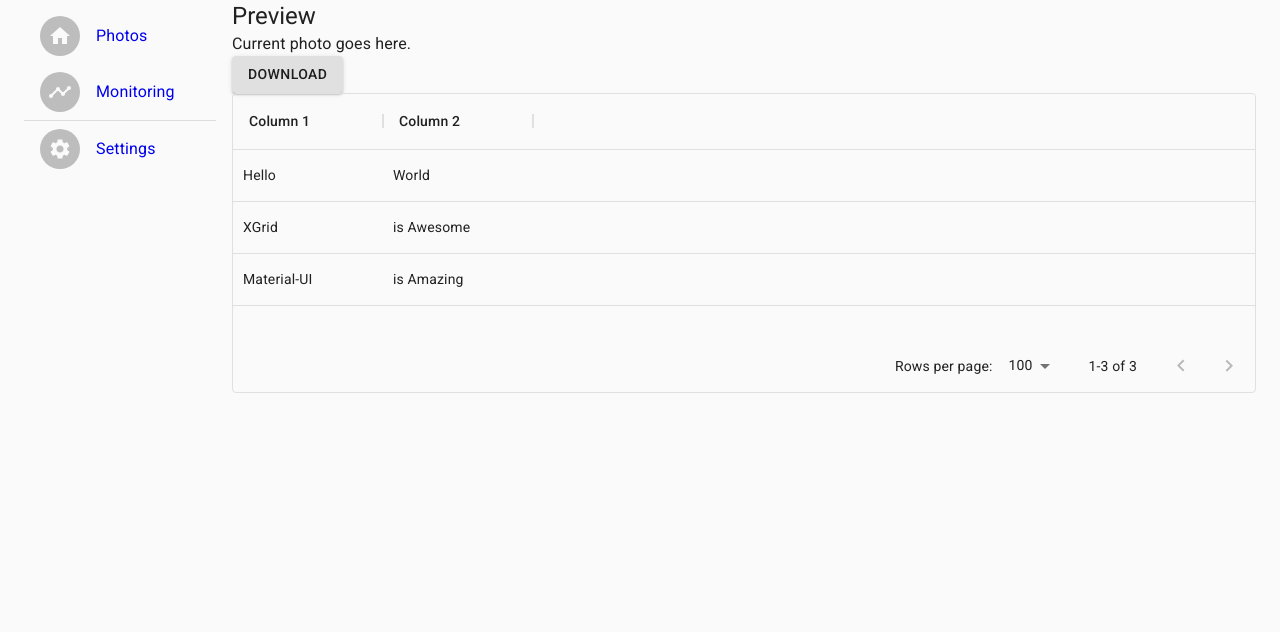
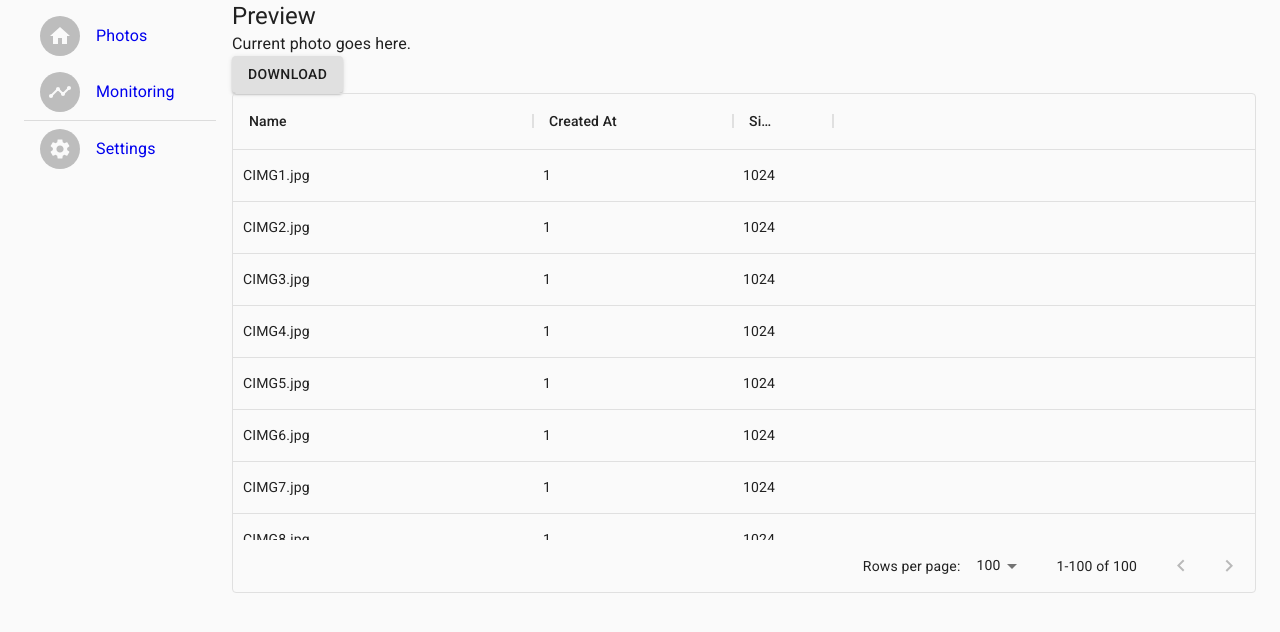
Before and after one commit to ingojaeckel/go-raspberry-pi-timelapse, a React (Create React App) app in the folder frontend/: page / in a window 1280 px wide. Shown: the top 632 px of the page. Built offline with nearby package versions, Linux system fonts and the light colour scheme.

Commit message:
show 100 fake pics to test scrolling

```diff
--- a/frontend/src/components/PhotoListDataGridComponent.tsx
+++ b/frontend/src/components/PhotoListDataGridComponent.tsx
@@ -1,20 +1,20 @@
 import React from 'react';
-import { DataGrid, RowsProp, ColDef } from '@material-ui/data-grid';
+import { DataGrid, RowsProp, ColDef, RowData } from '@material-ui/data-grid';
 
-const rows: RowsProp = [
-  { id: 1, col1: 'Hello', col2: 'World' },
-  { id: 2, col1: 'XGrid', col2: 'is Awesome' },
-  { id: 3, col1: 'Material-UI', col2: 'is Amazing' },
-];
+let rows: RowData[] = [];
 
 const columns: ColDef[] = [
-  { field: 'col1', headerName: 'Column 1', width: 150 },
-  { field: 'col2', headerName: 'Column 2', width: 150 },
+  { field: 'fileName', headerName: 'Name', width: 300 },
+  { field: 'fileCreateTime', headerName: 'Created At', width: 200 },
+  { field: 'fileSizeBytes', headerName: 'Size', width: 100 },
 ];
 
 export default function PhotoListDataGridComponent() {
+    for (var i=0; i<100; i++) {
+        rows.push({ id: (i+1), fileName: 'CIMG'+(i+1)+'.jpg', fileCreateTime: 1, fileSizeBytes: 1024 })
+    }
     return (
-    <div style={{ height: 300, width: '100%' }}>
+    <div style={{ height: 500, width: '100%' }}>
       <DataGrid rows={rows} columns={columns} />
     </div>
   );
```
